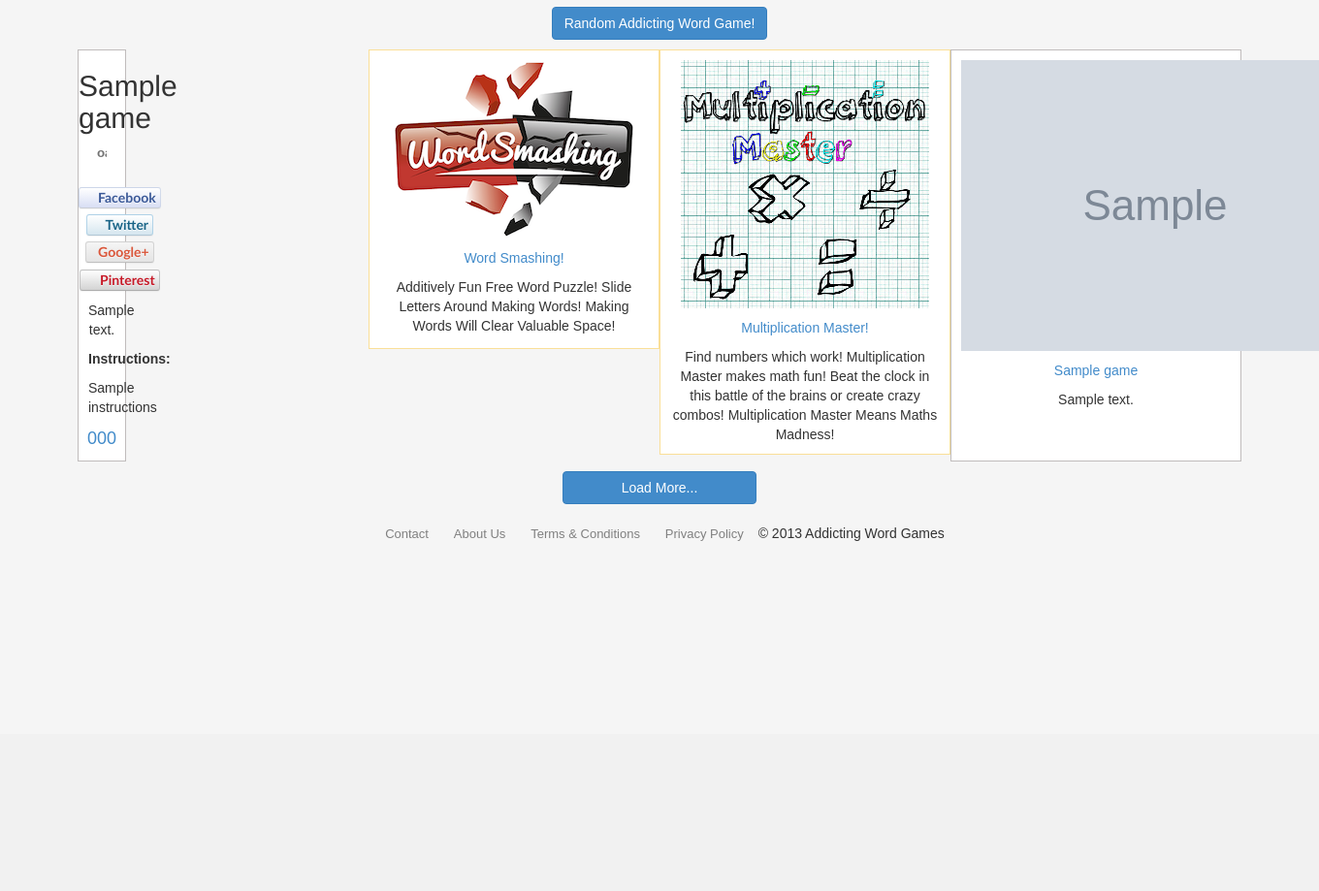
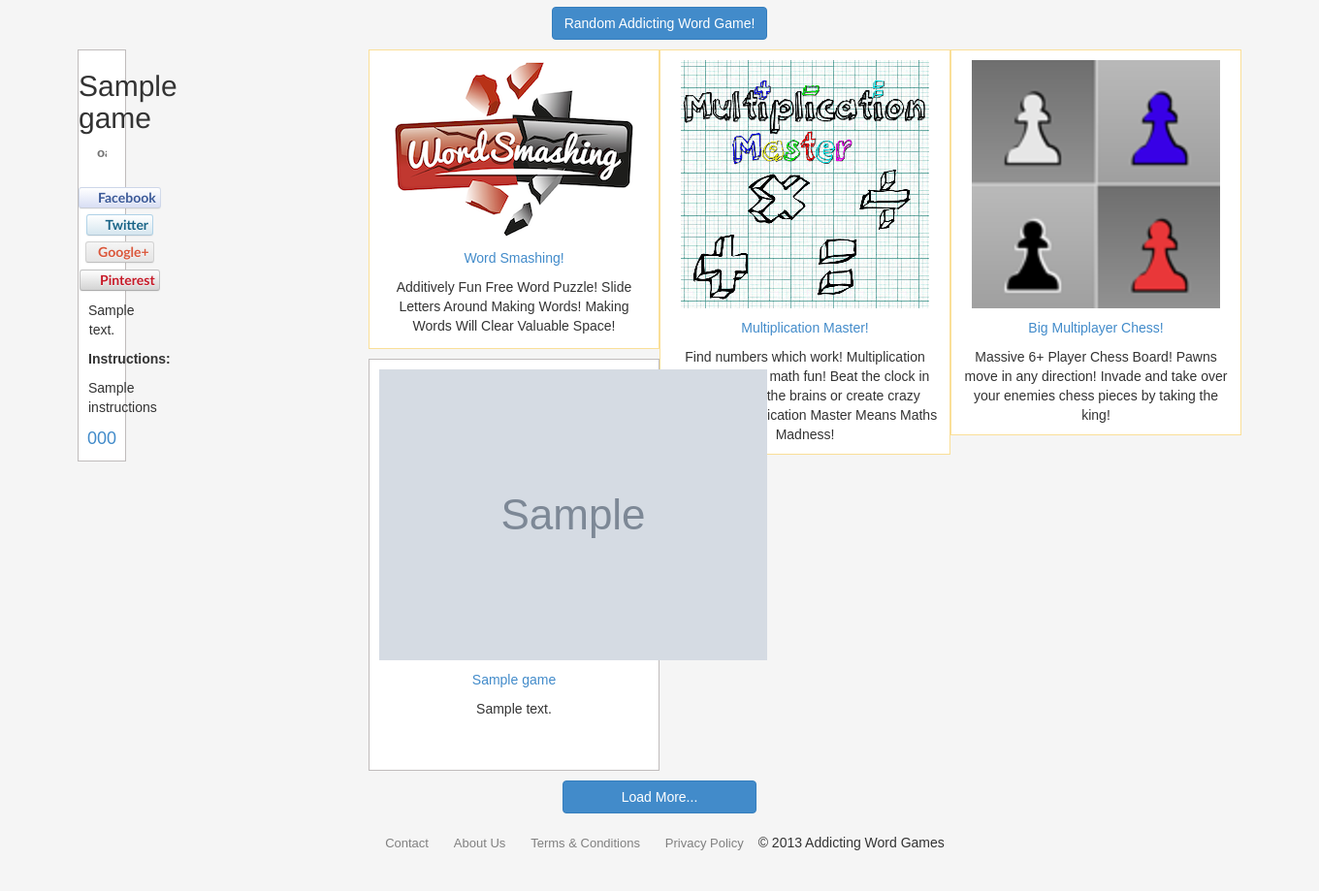
Before and after one commit to lee101/addictingwordgames, a Python web app: template templates/tag.jinja2 in a window 1360 px wide; the page is wider, and only the part inside the window is pictured. Shown: the part 43-962 px from the top of that part at 97% size. Before the commit the page ends 601 px from the top of that part, so only its background shows below. Run offline with Jinja, Linux system fonts and the light colour scheme; the template is opened without the code that fills it: most values are stand-ins (such as "Sample title", 1, 10 or a date in 2020); grey boxes marked "Sample" are stand-in pictures; some libraries are stand-ins or nearby versions.

Commit message:
Add big multiplayer chess

```diff
--- a/crawlers/crawlers.py
+++ b/crawlers/crawlers.py
@@ -5,8 +5,7 @@ from google.appengine.api import images
 from google.appengine.ext import deferred
 from google.appengine.runtime import DeadlineExceededError
 
-import urllib2
-
+import urllib
 import json
 import logging
 
--- a/templates/shared/macros.jinja2
+++ b/templates/shared/macros.jinja2
@@ -38,12 +38,24 @@
            title="Multiplication Master Multiplication Game" target="_blank"><img
                 src="/static/img/multiplication-master-promo-256.png" alt="Multiplication Master Maths Game" width="256"
                 height="256"/></a>
-        <a href="http://www.multiplicationmaster.com" title="Play 1multiplication Master!" target="_blank">Multiplication
+        <a href="http://www.multiplicationmaster.com" title="Play multiplication Master!" target="_blank">Multiplication
             Master!</a>
 
         <p class="small-description-text small-description-text-featured">Find numbers which work! Multiplication Master
             makes math fun! Beat the clock in this battle of the brains or create crazy combos! Multiplication Master
             Means Maths Madness!</p>
+    </div>
+{%- endmacro %}
+
+{% macro showbigmultiplayerchess() -%}
+    <div class="game game-featured">
+        <a class="game-link" href="http://bigmultiplayerchess.com"
+           title="Big Multiplayer Chess Game" target="_blank"><img
+                src="/static/img/big-multiplayer-chess-logo256.png" alt="Big Multiplayer Chess Game" width="256"
+                height="256"/></a>
+        <a href="http://bigmultiplayerchess.com" title="Play Big Multiplayer Chess!" target="_blank">Big Multiplayer Chess!</a>
+
+        <p class="small-description-text small-description-text-featured">Massive 6+ Player Chess Board! Pawns move in any direction! Invade and take over your enemies chess pieces by taking the king!</p>
     </div>
 {%- endmacro %}
 
@@ -122,6 +134,7 @@
         {{ showmaingame() }}
         {{ showwordsmashing() }}
         {{ showmultiplicationmaster() }}
+        {{ showbigmultiplayerchess() }}
         {% set num_adds_shown = 0 %}
         {% for game in games %}
             {% if awgutils.shouldShowAddBefore(game) %}
```
Also changed, not shown: app.yaml (+8 -0 lines), static/img/big-multiplayer-chess-logo256.png (added), 1 other file.
